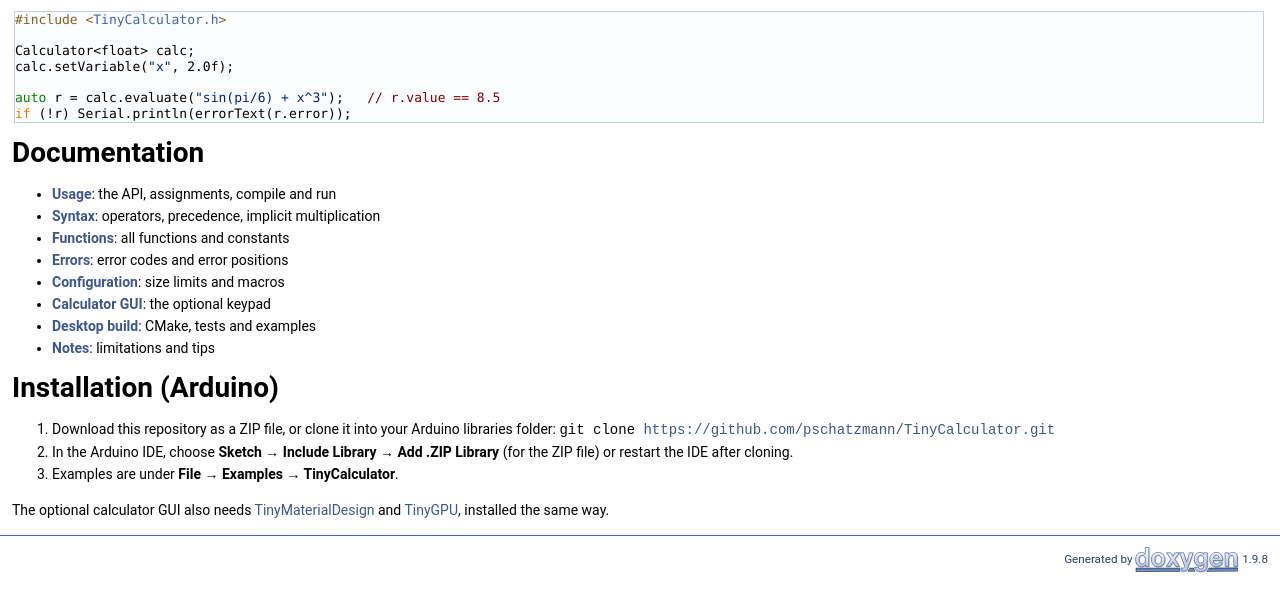
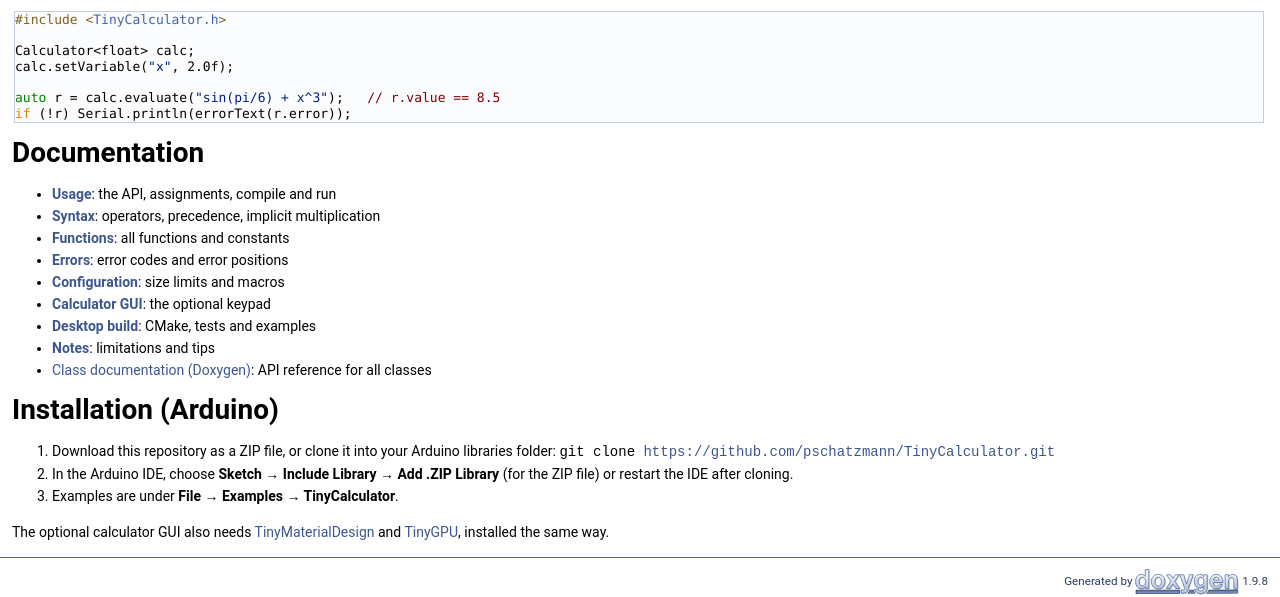
Before and after one commit to pschatzmann/TinyCalculator, a plain HTML site: page index.html in a window 1280 px wide. Shown: the part 506-1103 px from the top of the page. Before the commit the page ends 1081 px from the top, so only its background shows below. Drawn offline with Linux system fonts and the light colour scheme.

Commit message:
Deploying to doxygen from @ pschatzmann/TinyCalculator@97f19abf87c908e17f9b23ce5532fbc2095badf1 🚀

```diff
--- a/index.html
+++ b/index.html
@@ -73,7 +73,7 @@ $(function() {
   <div class="headertitle"><div class="title">TinyCalculator </div></div>
 </div><!--header-->
 <div class="contents">
-<div class="textblock"><p><a class="anchor" id="md_README"></a> <a href="https://www.arduino.cc/reference/en/libraries/"><img src="https://img.shields.io/badge/Arduino-Library-blue.svg" alt="Arduino Library" style="pointer-events: none;" class="inline"/></a> <a href="https://github.com/pschatzmann/TinyCalculator/blob/main/CMakeLists.txt"><img src="https://img.shields.io/badge/CMake-Supported-blue.svg" alt="CMake" style="pointer-events: none;" class="inline"/></a> <a href="https://pschatzmann.github.io/TinyCalculator/"><img src="https://img.shields.io/badge/Documentation-Doxygen-blue.svg" alt="Documentation" style="pointer-events: none;" class="inline"/></a></p>
+<div class="textblock"><p><a class="anchor" id="md_README"></a> <a href="https://www.arduino.cc/reference/en/libraries/"><img src="https://img.shields.io/badge/Arduino-Library-blue.svg" alt="Arduino Library" style="pointer-events: none;" class="inline"/></a> <a href="https://github.com/pschatzmann/TinyCalculator/blob/main/CMakeLists.txt"><img src="https://img.shields.io/badge/CMake-Supported-blue.svg" alt="CMake" style="pointer-events: none;" class="inline"/></a> <a href="https://opensource.org/license/mit"><img src="https://img.shields.io/badge/License-MIT-green.svg" alt="License: MIT" style="pointer-events: none;" class="inline"/></a></p>
 <p>Header-only formula parser and evaluator for Arduino and desktop C++, with all common math functions. The number type is a template parameter: <code>float</code> (default) or <code>double</code>.</p>
 <div class="fragment"><div class="line"><span class="preprocessor">#include &lt;<a class="code" href="TinyCalculator_8h.html">TinyCalculator.h</a>&gt;</span></div>
 <div class="line"> </div>
@@ -94,6 +94,7 @@ Documentation</h1>
 <li><a class="el" href="md_docs_2gui.html">Calculator GUI</a>: the optional keypad</li>
 <li><a class="el" href="md_docs_2desktop-build.html">Desktop build</a>: CMake, tests and examples</li>
 <li><a class="el" href="md_docs_2notes.html">Notes</a>: limitations and tips</li>
+<li><a href="https://pschatzmann.github.io/TinyCalculator/annotated.html">Class documentation (Doxygen)</a>: API reference for all classes</li>
 </ul>
 <h1><a class="anchor" id="autotoc_md2"></a>
 Installation (Arduino)</h1>
```
